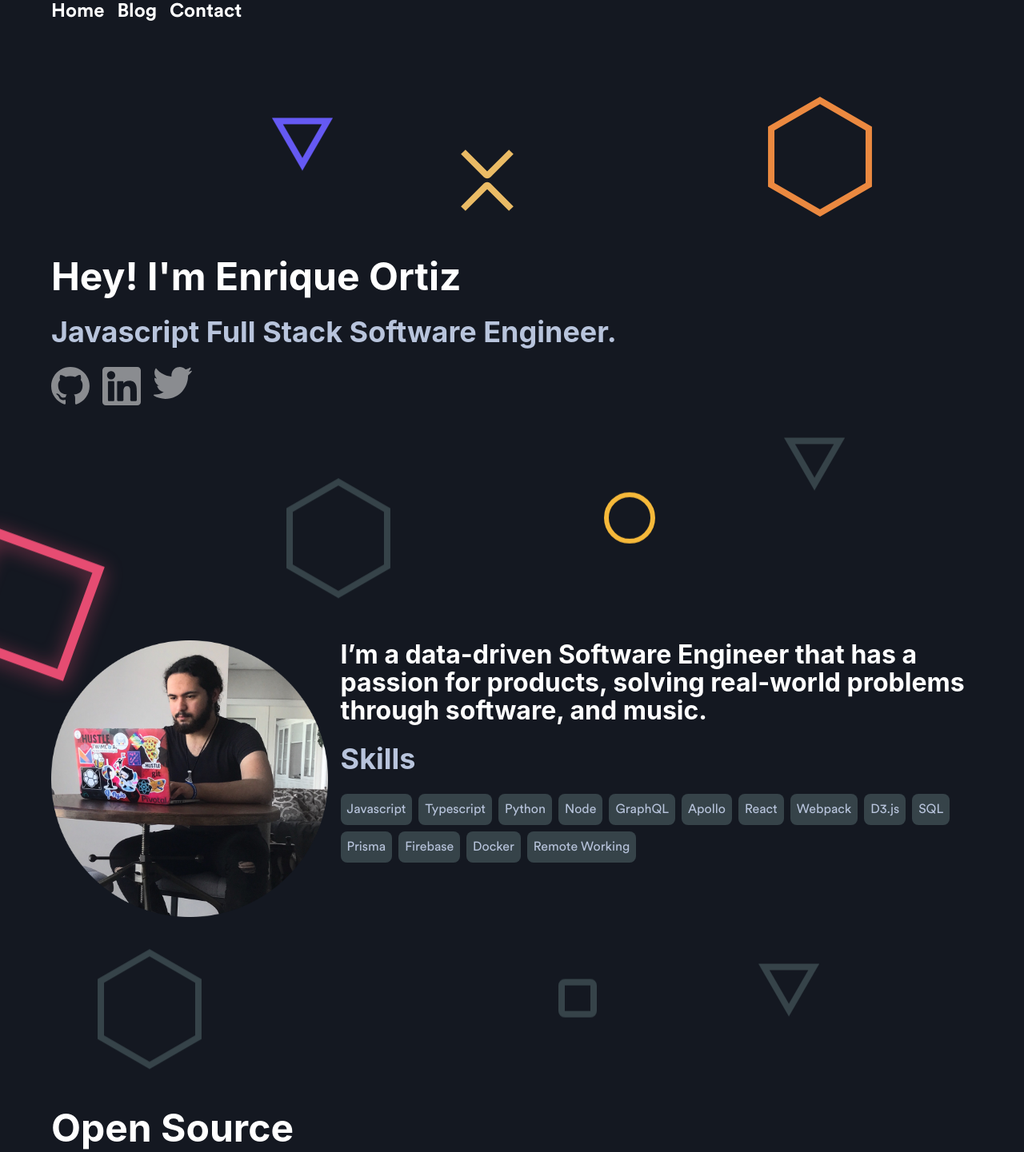
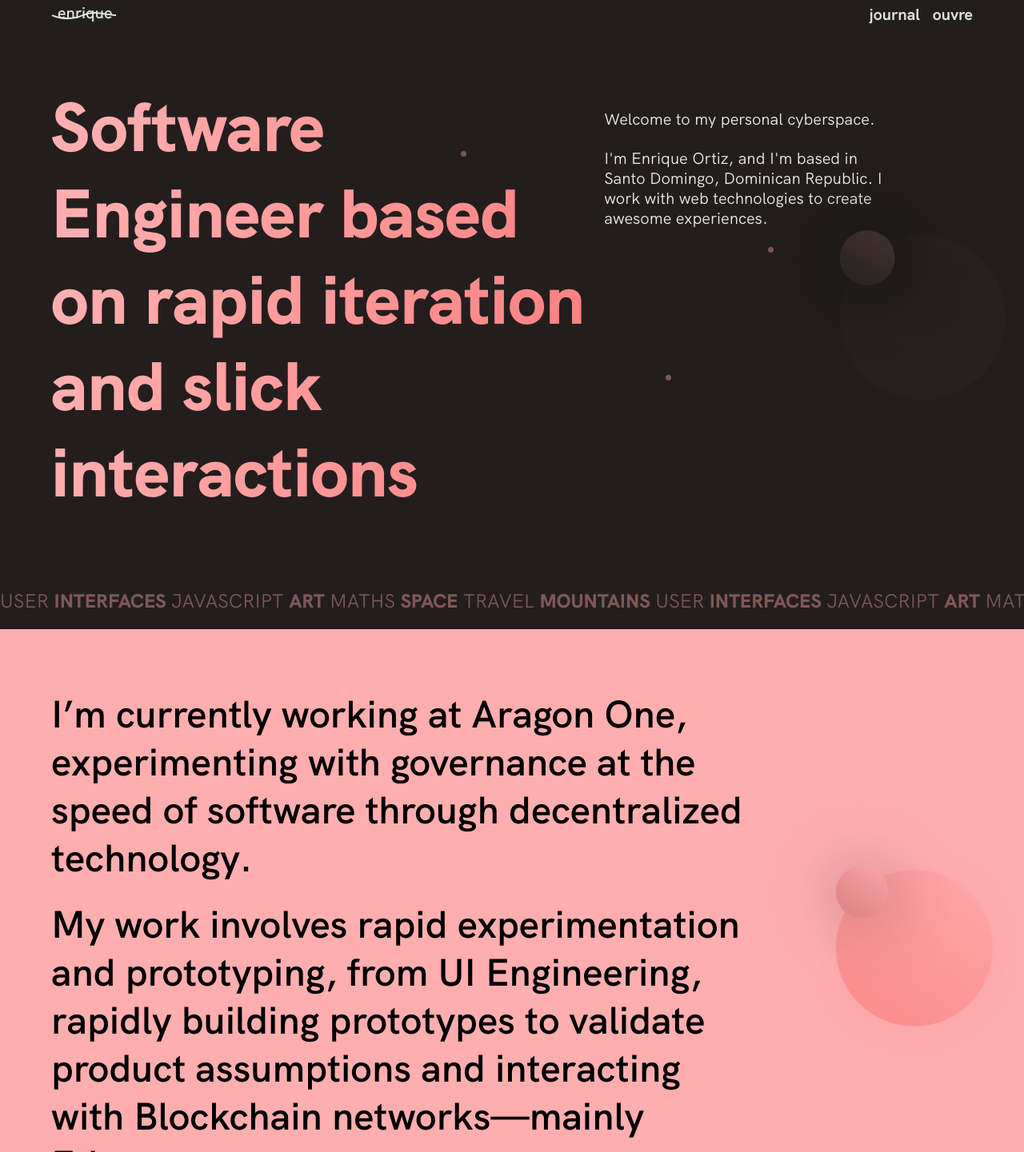
Before and after one commit to Evalir/evalir.github.io, a Gatsby site: page / in a window 1280 px wide. Shown: the part 13-1454 px from the top of the page at 80% size. Built offline with nearby package versions, Linux system fonts and the light colour scheme; Gatsby itself is replaced by a stand-in of ours.

Commit message:
2020 revamp minus blog

```diff
--- a/package.json
+++ b/package.json
@@ -8,6 +8,7 @@
     "babel-plugin-styled-components": "^1.10.6",
     "gatsby": "^2.16.1",
     "gatsby-image": "^2.2.29",
+    "gatsby-plugin-google-fonts-v2": "^0.0.6",
     "gatsby-plugin-manifest": "^2.2.23",
     "gatsby-plugin-offline": "^3.0.16",
     "gatsby-plugin-react-helmet": "^3.1.13",
--- a/src/components/About.js
+++ b/src/components/About.js
@@ -1,10 +1,6 @@
 import React from 'react'
 import styled, { keyframes } from 'styled-components'
-import { MugshotImg } from '../components/MugshotImg'
-import MiniRectangle from '../images/minirectangle.inline.svg'
-import HexagonGrey from '../images/hexagong.inline.svg'
-import ReverseTriangle from '../images/reverse.triangle.inline.svg'
-import Tag from './Tag'
+import LightPlanet from '../images/planetlight.svg'
 
 const float = keyframes`
   0%, 100% {
@@ -12,15 +8,15 @@ const float = keyframes`
   }
 
   50% {
-    transform: translateY(15%);
+    transform: translateY(5%);
   }
 `
 
 const Placer = styled.div`
   position: absolute;
   display: block;
-  animation: ${float} ${props => props.animationDuration || '4s'} ease-in-out
-    infinite;
+  animation: ${props => (props.animate ? float : null)}
+    ${props => props.animationDuration || '4s'} ease-in-out infinite;
   top: ${props => props.top || '0'};
   left: ${props => props.left || '0'};
   @media screen and (max-width: 1023px) {
@@ -39,86 +35,67 @@ const Placer = styled.div`
 
 const StyledAbout = styled.div`
   position: relative;
-  min-height: calc(70vh);
-  margin: 0 auto;
-  display: grid;
-  color: white;
-  grid-template-columns: 1fr;
-  grid-gap: ${props => props.theme.unit.getRem(16)};
-  margin-bottom: ${props => props.theme.unit.getRem(24)};
-  .mugshot {
-    display: none;
-  }
-
-  .about-me {
-    grid-column: 1 / span 1;
-    position: relative;
+  min-height: 100vh;
+  background: #ffaeaf;
+  display: flex;
+  align-items: center;
+  justify-content: center;
+  div {
     z-index: 101;
   }
-
-  @media screen and (min-width: 728px) {
-    grid-template-columns: 30% 1fr;
-    .mugshot {
-      display: block;
-      grid-column: 1 / span 1;
-    }
-    .about-me {
-      grid-column: 2 / span 1;
+  p {
+    font-size: ${props => props.theme.unit.getRem(48)};
+    font-weight: 500;
+    line-height: 60px;
+    color: black;
+  }
+  @media screen and (max-width: 768px) {
+    p {
+      font-size: ${props => props.theme.unit.getRem(32)};
+      line-height: ${props => props.theme.unit.getRem(36)};
     }
   }
 `
 
-const skills = [
-  'Javascript',
-  'Typescript',
-  'Python',
-  'Node',
-  'GraphQL',
-  'Apollo',
-  'React',
-  'Webpack',
-  'D3.js',
-  'SQL',
-  'Prisma',
-  'Firebase',
-  'Docker',
-  'Remote Working',
-]
+const Container = styled.div`
+  width: 100%;
+  height: 100%;
+  max-width: 1600px;
+  margin: 0 auto;
+  padding: 32px 64px;
+  display: grid;
+  grid-template-columns: 75% 1fr;
+  @media screen and (max-width: 768px) {
+    display: flex;
+    flex-direction: column;
+  }
+`
 
 const AboutMe = () => (
   <StyledAbout>
-    <div className="mugshot">
-      <MugshotImg />
-    </div>
-    <div className="about-me">
-      <h4>
-        I’m a data-driven Software Engineer that has a passion for products,
-        solving real-world problems through software, and music.
-      </h4>
+    <Container>
+      <Placer
+        animate
+        top="25%"
+        left="75%"
+        tabletLeft="65%"
+        hiddenMobile
+        animationDuration="3s"
+      >
+        <img src={LightPlanet} />
+      </Placer>
       <div>
-        <h3>Skills</h3>
-        {skills.map((skill, index) => (
-          <Tag key={index}>{skill}</Tag>
-        ))}
+        <p>
+          I’m currently working at Aragon One, experimenting with governance at
+          the speed of software through decentralized technology.
+        </p>{' '}
+        <p>
+          My work involves rapid experimentation and prototyping, from UI
+          Engineering, rapidly building prototypes to validate product
+          assumptions and interacting with Blockchain networks—mainly Ethereum.
+        </p>
       </div>
-    </div>
-    <>
-      <Placer
-        top="75%"
-        left="55%"
-        tabletTop="85%"
-        tabletLeft="45%"
-        hiddenMobile
-      >
-        <MiniRectangle />
-      </Placer>
-      <Placer top="67%" left="5%" hiddenMobile>
-        <HexagonGrey />
-      </Placer>
-      <Placer top="65%" left="75%" hiddenMobile>
-        <ReverseTriangle />
-      </Placer>
-    </>
+    </Container>
   </StyledAbout>
 )
 
--- a/src/components/Hero.js
+++ b/src/components/Hero.js
@@ -2,17 +2,10 @@ import React from 'react'
 import styled, { keyframes } from 'styled-components'
 
 import NormalLink from './NormalLink'
-import GithubSVG from '../images/github.inline.svg'
-import LinkedInSVG from '../images/linkedin.inline.svg'
-import TwitterSVG from '../images/twitter.inline.svg'
-import Circle from '../images/circle.inline.svg'
-import Ellipse from '../images/ellipse.inline.svg'
+import DarkPlanet from '../images/planet.svg'
+import DarkEllipse from '../images/LightEllipse.svg'
+import LightEllipse from '../images/LightEllipse.svg'
 import Ex from '../images/ex.inline.svg'
-import Hexagon from '../images/hexagon.inline.svg'
-import HexagonGrey from '../images/hexagong.inline.svg'
-import RedSquare from '../images/red.square.inline.svg'
-import ColoredReverseTriangle from '../images/reverse.triangle.c.inline.svg'
-import ReverseTriangle from '../images/reverse.triangle.inline.svg'
 
 const float = keyframes`
   0%, 100% {
@@ -20,15 +13,15 @@ const float = keyframes`
   }
 
   50% {
-    transform: translateY(15%);
+    transform: translateY(5%);
   }
 `
 
 const Placer = styled.div`
   position: absolute;
   display: block;
-  animation: ${float} ${props => props.animationDuration || '4s'} ease-in-out
-    infinite;
+  animation: ${props => (props.animate ? float : null)}
+    ${props => props.animationDuration || '4s'} ease-in-out infinite;
   top: ${props => props.top || '0'};
   left: ${props => props.left || '0'};
   @media screen and (max-width: 1023px) {
@@ -45,13 +38,36 @@ const Placer = styled.div`
   }
 `
 const StyledHero = styled.div`
-  height: calc(100vh - 60px);
+  min-height: 100vh;
+  background: #231e1d;
   margin: 0 auto;
   display: flex;
   overflow-x: hidden;
   flex-direction: column;
   justify-content: center;
   color: white;
+  @keyframes shine {
+    to {
+      background-position: 200% center;
+    }
+  }
+  p {
+    font-family: 'HK Grotesk';
+    font-size: 20px;
+    line-height: 25px;
+    color: #efefef;
+    display: inline-block;
+    max-width: 355px;
+  }
+  h1 {
+    font-family: 'HK Grotesk';
+    background: linear-gradient(97.64deg, #ffaeaf 8.21%, #ff7272 121.29%);
+    -webkit-background-clip: text;
+    -webkit-text-fill-color: transparent;
+    line-height: 108px;
+    vertical-align: text-top;
+    animation: shine 4s linear infinite;
+  }
   h1,
   h3,
   ul {
@@ -70,58 +86,124 @@ const StyledHero = styled.div`
       }
     }
   }
+  .wrapper {
+    display: grid;
+    grid-template-columns: 60% 1fr;
+    .hero {
+      color: #ff7272;
+    }
+    .explainer {
+      margin-top: 32px;
+    }
+  @media screen and (max-width: 1024px) {
+      display: flex;
+      flex-direction: column;
+      p {
+        max-width: 100%;
+    }
+  }
+  @media screen and (max-width: 768px) {
+      h1 {
+        font-size: ${props => props.theme.unit.getRem(32)};
+        line-height: ${props => props.theme.unit.getRem(36)};
+    }
+  }
+  }
+  .marquee {
+    position: fixed;
+    display: flex;
+    bottom: 0;
+    left: 0;
+    width: 200%;
+    z-index: 102;
+    mix-blend-mode: difference;
+    p {
+      white-space: nowrap;
+      font-size: 24px;
+      max-width: 200%;
+      color: rgba(255, 174, 175, 0.5);
+      margin-right: 8px;
+  }
+`
+
+const Container = styled.div`
+  width: 100%;
+  height: 100%;
+  max-width: 1600px;
+  margin: 0 auto;
+  padding: 0 64px;
 `
 
 const Hero = () => (
   <StyledHero>
-    <>
-      <Placer top="79%" left="0%" tabletTop="72%" tabletLeft="-15%">
-        <RedSquare />
-      </Placer>
+    <Container>
       <Placer
-        top="15%"
+        animate
+        top="25%"
         left="75%"
         tabletLeft="65%"
         hiddenMobile
-        animationDuration="7s"
+        animationDuration="3s"
       >
-        <Hexagon />
+        <img src={DarkPlanet} />
       </Placer>
-      <Placer top="25%" left="45%" tabletTop="20%" animationDuration="5s">
-        <Ex />
+      <Placer
+        top="25%"
+        left="45%"
+        tabletTop="20%"
+        animationDuration="2s"
+        animate
+      >
+        <img src={LightEllipse} />
       </Placer>
-      <Placer top="15%" left="25%" tabletLeft="15%">
-        <ColoredReverseTriangle />
+      <Placer
+        top="60%"
+        left="65%"
+        tabletTop="20%"
+        animationDuration="2s"
+        animate
+      >
+        <img src={LightEllipse} />
       </Placer>
-      <Placer top="78%" left="59%" tabletTop="85%" tabletLeft="49%">
-        <Circle />
+      <Placer
+        top="40%"
+        left="75%"
+        tabletTop="20%"
+        animationDuration="2s"
+        animate
+      >
+        <img src={DarkEllipse} />
       </Placer>
-      <Placer top="75%" left="28%" hiddenMobile>
-        <HexagonGrey />
-      </Placer>
-      <Placer top="65%" left="75%" hiddenMobile>
-        <ReverseTriangle />
-      </Placer>
-    </>
-    <h1>Hey! I'm Enrique Ortiz</h1>
-    <h3>Javascript Full Stack Software Engineer.</h3>
-    <ul>
-      <li>
-        <NormalLink href="https://www.github.com/evalir">
-          <GithubSVG />
-        </NormalLink>
-      </li>
-      <li>
-        <NormalLink href="https://www.linkedin.com/in/enriqueortizpi/">
-          <LinkedInSVG />
-        </NormalLink>
-      </li>
-      <li>
-        <NormalLink href="https://twitter.com/cryptoyizus">
-          <TwitterSVG />
-        </NormalLink>
-      </li>
-    </ul>
+      <Placer top="15%" left="25%" tabletLeft="15%"></Placer>
+      <div className="wrapper">
+        <h1>
+          Software Engineer based on rapid iteration and slick interactions
+        </h1>
+        <div className="explainer">
+          <p>Welcome to my personal cyberspace.</p>
+          <p>
+            I'm Enrique Ortiz, and I'm based in Santo Domingo, Dominican
+            Republic. I work with web technologies to create awesome
+            experiences.
+          </p>
+        </div>
+      </div>
+    </Container>
+    <div className="marquee" id="marquee">
+      <p>
+        USER <b>INTERFACES</b> JAVASCRIPT <b>ART</b> MATHS <b>SPACE</b> TRAVEL{' '}
+        <b>MOUNTAINS</b> USER <b>INTERFACES</b> JAVASCRIPT <b>ART</b> MATHS{' '}
+        <b>SPACE</b> TRAVEL <b>MOUNTAINS</b> USER <b>INTERFACES</b> JAVASCRIPT{' '}
+        <b>ART</b> MATHS <b>SPACE</b> TRAVEL <b>MOUNTAINS</b> USER{' '}
+        <b>INTERFACES</b> JAVASCRIPT <b>ART</b> MATHS <b>SPACE</b> TRAVEL{' '}
+        <b>MOUNTAINS</b> USER <b>INTERFACES</b> JAVASCRIPT <b>ART</b> MATHS{' '}
+        <b>SPACE</b> TRAVEL <b>MOUNTAINS</b> USER <b>INTERFACES</b> JAVASCRIPT{' '}
+        <b>ART</b> MATHS <b>SPACE</b> TRAVEL <b>MOUNTAINS</b> USER{' '}
+        <b>INTERFACES</b> JAVASCRIPT <b>ART</b> MATHS <b>SPACE</b> TRAVEL{' '}
+        <b>MOUNTAINS</b> USER <b>INTERFACES</b> JAVASCRIPT <b>ART</b> MATHS{' '}
+        <b>SPACE</b> TRAVEL <b>MOUNTAINS</b>
+      </p>
+    </div>
   </StyledHero>
 )
 
--- a/src/components/Navbar.js
+++ b/src/components/Navbar.js
@@ -2,6 +2,7 @@ import React from 'react'
 import styled from 'styled-components'
 import { Link } from 'gatsby'
 import NormalLink from './NormalLink'
+import Enrique from '../images/enrique.svg'
 
 const StyledLink = styled(Link)`
   display: inline-block;
@@ -50,20 +51,31 @@ const StyledALink = styled.a`
 `
 
 const StyledNavbar = styled.div`
+  position: fixed;
+  z-index: 101;
+  top: 0;
+  left: 0;
   display: flex;
+  width: 100%;
+  padding: 0 64px;
+  margin-left: auto;
+  margin-right: auto;
   flex-direction: column;
   color: white;
   padding-top: ${props => props.theme.unit.getRem(16)};
+  mix-blend-mode: difference;
   .separator {
     flex-grow: 1;
   }
   ul {
     list-style: none;
     margin-left: 0;
+    display: flex;
+    align-items: center;
     li {
       display: inline-block;
       color: white;
-      font-size: ${props => props.theme.unit.getRem(24)};
+      font-size: ${props => props.theme.unit.getRem(20)};
       font-weight: 600;
       &:not(:last-child) {
         margin-right: ${props => props.theme.unit.getRem(16)};
@@ -75,13 +87,14 @@ const Navbar = () => (
   <StyledNavbar>
     <ul>
       <li>
-        <StyledLink to="/">Home</StyledLink>
+        <img src={Enrique} />
+      </li>
+      <div style={{ flexGrow: 1 }} />
+      <li>
+        <StyledALink href="https://evalir.xyz/">journal</StyledALink>
       </li>
       <li>
-        <StyledALink href="https://evalir.xyz/">Blog</StyledALink>
-      </li>
-      <li>
-        <NormalLink href="mailto:hi@enriqueortiz.dev">Contact</NormalLink>
+        <StyledLink href="mailto:hi@enriqueortiz.dev">ouvre</StyledLink>
       </li>
     </ul>
   </StyledNavbar>
--- a/src/components/layout.js
+++ b/src/components/layout.js
@@ -11,9 +11,10 @@ import styled, { ThemeProvider, createGlobalStyle } from 'styled-components'
 import { useStaticQuery, graphql } from 'gatsby'
 
 import './layout.css'
-import CircularStdBold from '../fonts/CircularStd-Bold.woff'
-import CircularStdMedium from '../fonts/CircularStd-Medium.woff'
-import CircularStdBook from '../fonts/CircularStd-Book.woff'
+import HKGroteskBold from '../fonts/HKGroteskBold.woff'
+import HKGroteskSemiBold from '../fonts/HKGroteskSemiBold.woff'
+import HKGroteskExtraBold from '../fonts/HKGroteskExtraBold.woff'
+import HKGrotestRegular from '../fonts/HKGroteskRegular.woff'
 
 const theme = {
   colors: {
@@ -37,24 +38,32 @@ const theme = {
 
 const GlobalStyle = createGlobalStyle`
   @font-face {
-    font-family: 'CircularStd';
-    src: url(${CircularStdBold}) format('woff');
+    font-family: 'HK Grotesk';
+    src: url(${HKGroteskExtraBold}) format('woff');
+    font-weight: 800;
+    font-style: normal;
+    font-stretch: normal;
+    letter-spacing: normal;
+  }
+  @font-face {
+    font-family: 'HK Grotesk';
+    src: url(${HKGroteskBold}) format('woff');
     font-weight: 600;
     font-style: normal;
     font-stretch: normal;
     letter-spacing: normal;
   }
   @font-face {
-    font-family: 'CircularStd';
-    src: url(${CircularStdMedium}) format('woff');
+    font-family: 'HK Grotesk';
+    src: url(${HKGroteskSemiBold}) format('woff');
     font-weight: 500;
     font-style: normal;
     font-stretch: normal;
     letter-spacing: normal;
   }
   @font-face {
-    font-family: 'CircularStd';
-    src: url(${CircularStdBook}) format('woff');
+    font-family: 'HK Grotesk';
+    src: url(${HKGrotestRegular}) format('woff');
     font-weight: 400;
     font-style: normal;
     font-stretch: normal;
@@ -72,7 +81,7 @@ const GlobalStyle = createGlobalStyle`
     color: #FFFFFF;
     margin: 0;
     padding: 0;
-    font-family: CircularStd;
+    font-family: 'HK Grotesk';
     letter-spacing: normal;
     -webkit-font-smoothing: antialiased;
   }
@@ -80,7 +89,7 @@ const GlobalStyle = createGlobalStyle`
     display: block;
   }
   .container {
-    max-width: 960px;
+    max-width: 1200px;
     margin: 0 auto;
   }
   .overflow {
@@ -89,12 +98,9 @@ const GlobalStyle = createGlobalStyle`
 `
 
 const Wrapper = styled.div`
-  margin: 0 auto;
-  width: 90%;
-  max-width: 1200px;
   overflow-x: hidden;
   h1 {
-    font-size: ${props => props.theme.unit.getRem(48)};
+    font-size: ${props => props.theme.unit.getRem(86)};
   }
   h2 {
     font-size: ${props => props.theme.unit.getRem(42)};
@@ -107,11 +113,8 @@ const Wrapper = styled.div`
   h4 {
     font-size: ${props => props.theme.unit.getRem(32)};
   }
+`
 
-  @media screen and (max-width: 728px) {
-    padding: 16px;
-  }
-`
 const Layout = ({ children }) => {
   const data = useStaticQuery(graphql`
     query SiteTitleQuery {
--- a/src/pages/index.js
+++ b/src/pages/index.js
@@ -1,11 +1,9 @@
-import React from "react"
-
-import Layout from "../components/layout"
-import Navbar from "../components/Navbar"
-import Hero from "../components/Hero"
-import AboutMe from "../components/About"
-import OpenSource from "../components/OpenSource"
-import SEO from "../components/seo"
+import React from 'react'
+import Layout from '../components/layout'
+import Navbar from '../components/Navbar'
+import Hero from '../components/Hero'
+import AboutMe from '../components/About'
+import SEO from '../components/seo'
 
 const IndexPage = () => (
   <Layout>
@@ -13,7 +11,6 @@ const IndexPage = () => (
     <Navbar />
     <Hero />
     <AboutMe />
-    <OpenSource />
   </Layout>
 )
 
```
Also changed, not shown: src/fonts/HKGroteskBold.woff (added), src/fonts/HKGroteskExtraBold.woff (added), src/fonts/HKGroteskRegular.woff (added), src/fonts/HKGroteskSemiBold.woff (added), src/images/DarkEllipse.svg (added), src/images/LightEllipse.svg (added), src/images/enrique.svg (added), src/images/planet.svg (added), src/images/planetlight.svg (added), 1 other file.
